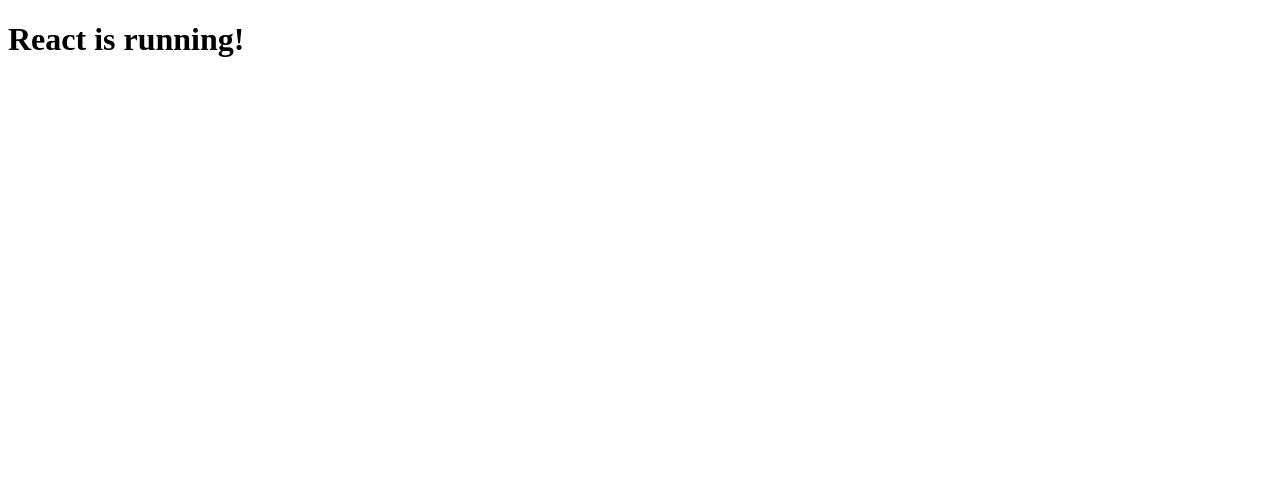
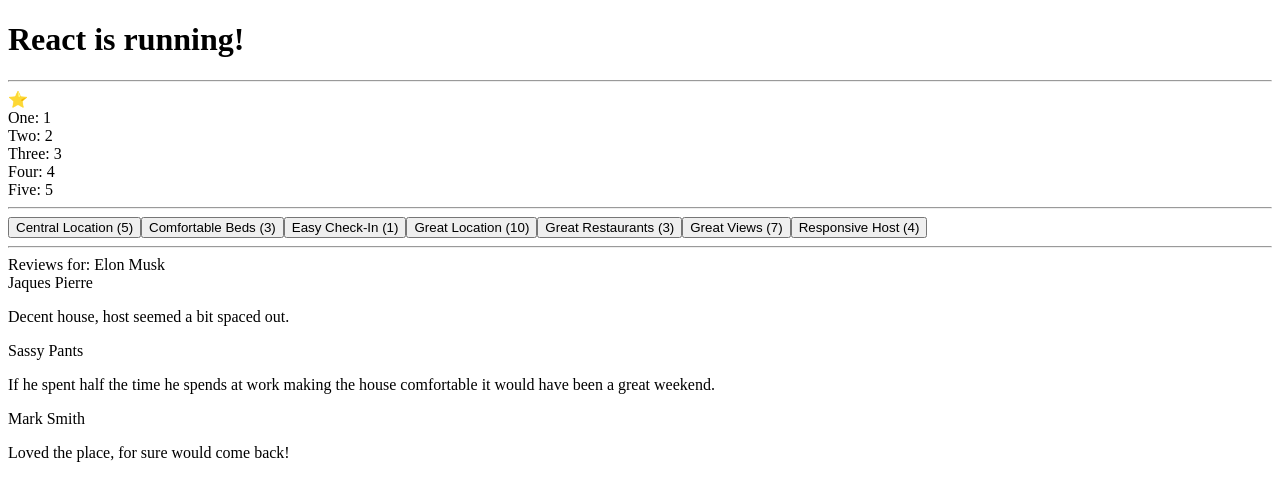
Before and after one commit to Air-cmc/aircmc-reviews, a React app: page / in a window 1280 px wide. Shown: the top 500 px of the page. Built offline with nearby package versions, Linux system fonts and the light colour scheme; no server answers; the HTML template or start-up script is replaced by a standard one.

Commit message:
Made skeleton for react, changing up schema

```diff
--- a/client/src/App.js
+++ b/client/src/App.js
@@ -1,6 +1,46 @@
 import React from 'react';
+import Options from './components/Options';
+import Review from './components/Review';
+import StarReview from './components/StarReview';
+import sample from './sample';
+
+const axios = require('axios');
 
 class App extends React.Component {
+
+  constructor() {
+    super();
+
+    this.state = {
+      sample: sample,
+      reviews: {},
+      ratings: {}
+    };
+    console.log('state', this.state);
+  }
+
+  componentDidMount() {
+    this.getReviews();
+    this.getRatings();
+  }
+
+  getReviews() {
+
+    axios.get('/review')
+      .then((res) => {
+        this.setState({ratings: res.data});
+      })
+      .catch(err => console.log(err));
+  }
+
+  getRatings() {
+
+    axios.get('/rating')
+      .then((res) => {
+        this.setState({ratings: res.data});
+      })
+      .catch(err => console.log(err));
+  }
 
 
   render () {
@@ -8,10 +48,16 @@
     return (
       <div>
         <h1>React is running!</h1>
+        <hr></hr>
+        <StarReview stars={this.state.sample[0]}/>
+        <hr></hr>
+        <Options options={this.state.sample[0]}/>
+        <hr></hr>
+        Reviews for: {this.state.sample[0].hostName}
+        <Review reviews={this.state.sample[1]}/>
       </div>
     );
   }
-
 }
 
 export default App;
--- /dev/null
+++ b/client/src/components/Options.js
@@ -0,0 +1,22 @@
+import React from 'react';
+import { Row, Col } from 'react-bootstrap';
+
+
+const Options = (props) => {
+  console.log(props);
+  const option = props.options.options;
+
+  return (
+    <div>
+      <button id="button">Central Location ({option.centralLocation})</button>
+      <button id="button">Comfortable Beds ({option.comfortableBeds})</button>
+      <button id="button">Easy Check-In ({option.easyCheckIn})</button>
+      <button id="button">Great Location ({option.greatLocation})</button>
+      <button id="button">Great Restaurants ({option.greatRestaurants})</button>
+      <button id="button">Great Views ({option.greatViews})</button>
+      <button id="button">Responsive Host ({option.responsiveHost})</button>
+    </div>
+  );
+};
+
+export default Options;
--- /dev/null
+++ b/client/src/components/Review.js
@@ -0,0 +1,24 @@
+import React from 'react';
+import { Card } from 'react-bootstrap';
+
+
+const Review = (props) => {
+  console.log('reveiw', props);
+
+  return (
+    <div className="card-container">
+      {props.reviews.map((review, index) => {
+        return (
+          <Card className="card" key={index}>
+            <Card.Header>{review.review.name}</Card.Header>
+            <Card.Body>
+              <Card.Text>{review.review.body}</Card.Text>
+            </Card.Body>
+          </Card>
+        );
+      })}
+    </div>
+  );
+};
+
+export default Review;
--- /dev/null
+++ b/client/src/components/StarReview.js
@@ -0,0 +1,22 @@
+import React from 'react';
+import { Row, Col } from 'react-bootstrap';
+import StarRating from 'react-bootstrap-star-rating';
+
+
+const StarReview = (props) => {
+
+  const stars = props.stars.starReview;
+
+  return (
+    <div>
+      <span role="img" aria-label="sheep">⭐</span>
+      <Col>{'One: '}{stars.one}</Col>
+      <Col>{'Two: '}{stars.two}</Col>
+      <Col>{'Three: '}{stars.three}</Col>
+      <Col>{'Four: '}{stars.four}</Col>
+      <Col>{'Five: '}{stars.five}</Col>
+    </div>
+  );
+};
+
+export default StarReview;
--- /dev/null
+++ b/client/src/sample.js
@@ -0,0 +1,46 @@
+const sample = [
+  {
+    hostName: 'Elon Musk',
+    starReview: {
+      one: 1,
+      two: 2,
+      three: 3,
+      four: 4,
+      five: 5
+    },
+    options: {
+      comfortableBeds: 3,
+      responsiveHost: 4,
+      greatLocation: 10,
+      greatViews: 7,
+      easyCheckIn: 1,
+      greatRestaurants: 3,
+      centralLocation: 5
+    }
+  },
+  [
+    {
+      host: 'Musk',
+      review: {
+        name: 'Jaques Pierre',
+        body: 'Decent house, host seemed a bit spaced out.'
+      }
+    },
+    {
+      host: 'Musk',
+      review: {
+        name: 'Sassy Pants',
+        body: 'If he spent half the time he spends at work making the house comfortable it would have been a great weekend.'
+      }
+    },
+    {
+      host: 'Musk',
+      review: {
+        name: 'Mark Smith',
+        body: 'Loved the place, for sure would come back!'
+      }
+    },
+  ]
+];
+
+export default sample;
--- a/package.json
+++ b/package.json
@@ -39,14 +39,18 @@
   "dependencies": {
     "angular": "^1.8.2",
     "axios": "^0.21.1",
-    "bootstrap": "^3.3.7",
+    "beauty-stars": "^1.1.0",
+    "bootstrap": "^3.4.1",
     "cors": "^2.8.5",
     "express": "^4.17.1",
     "jquery": "^3.5.1",
+    "mdbreact": "^5.0.1",
     "moment": "^2.29.1",
     "mongoose": "^5.11.9",
     "mysql": "^2.18.1",
     "react": "^16.14.0",
+    "react-bootstrap": "^1.4.3",
+    "react-bootstrap-star-rating": "^3.5.5-alpha.0.3",
     "react-dom": "^16.14.0",
     "underscore": "^1.12.0"
   }
```
Also changed, not shown: Database/Review.js (+8 -0 lines), Database/seed.js (+8 -28 lines), 13 other files (tests, documents, lock files or other folders).
